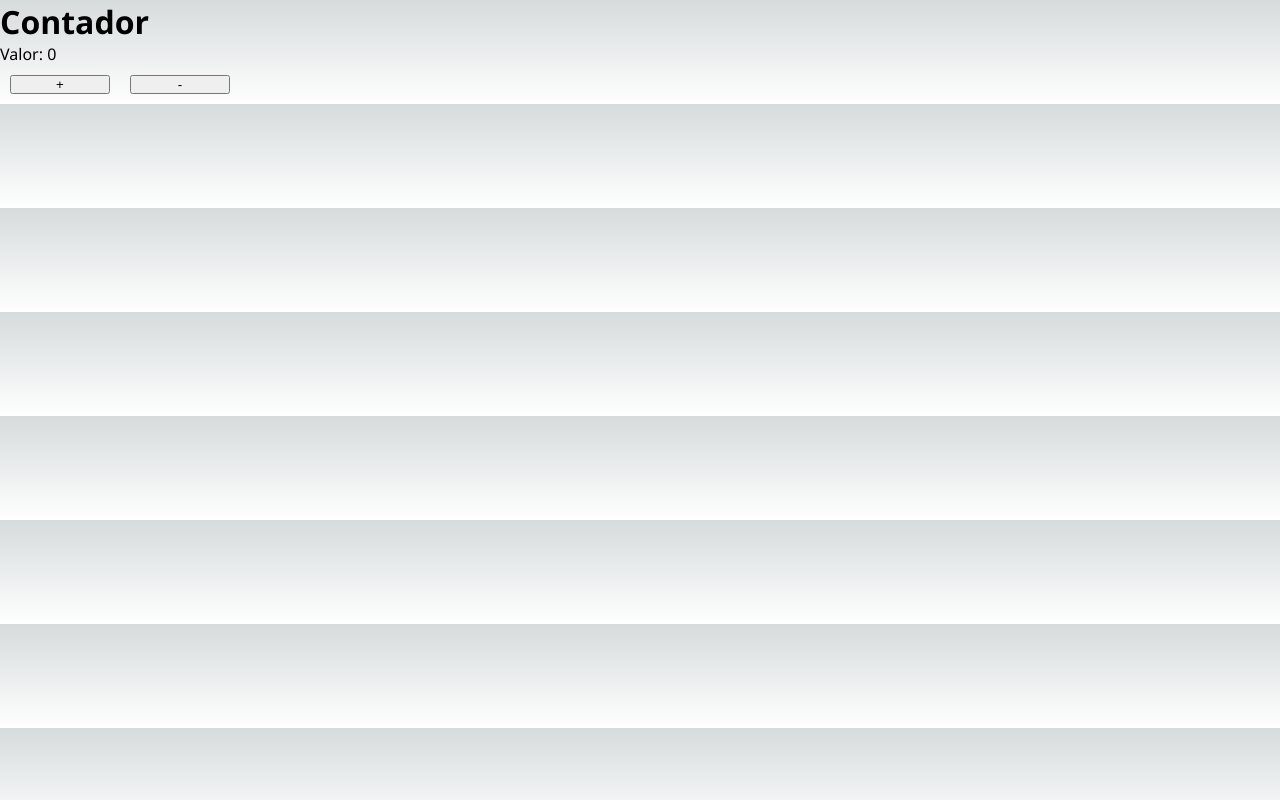
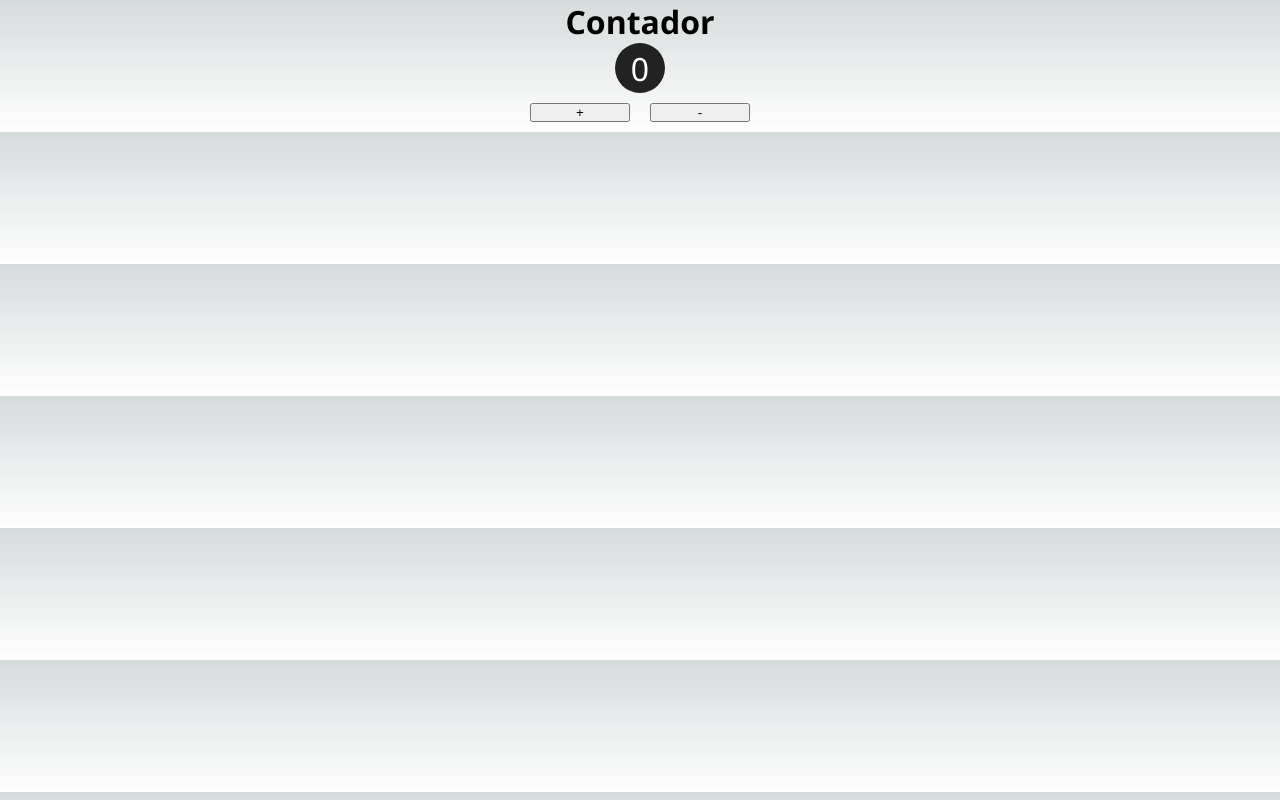
Before and after one commit to marcelolinck/exercicios-next, a Next.js app: page /estado/contador in a window 1280 px wide. Built offline with nearby package versions, Linux system fonts and the light colour scheme.

Commit message:
Finalizado componente Contador.

```diff
--- /dev/null
+++ b/components/ContadorDisplay.jsx
@@ -0,0 +1,20 @@
+export default function ContadorDisplay(props) {
+  return (
+    <div
+      style={{
+        display: "flex",
+        justifyContent: "center",
+        alignItems: "center",
+        height: "50px",
+        width: "50px",
+        borderRadius: "25px",
+        backgroundColor: "#222",
+        color: "#fff",
+        fontSize: "2rem",
+      }}
+
+    >
+      {props.numero}
+    </div>
+  );
+}
--- a/pages/estado/contador.jsx
+++ b/pages/estado/contador.jsx
@@ -1,4 +1,6 @@
 import {useState} from 'react'
+import ContadorDisplay from '@/components/ContadorDisplay'
+
 
 export default function contador(){
 
@@ -27,11 +29,20 @@
 
     const [numero, setNumero] = useState(0)
     return (
-        <div>
+        <div style={{
+            display: "flex",
+            justifyContent: "center",
+            flexDirection: "column",
+            alignItems: "center",
+
+        }}>
             <h1>Contador</h1>
-            <div>Valor: {numero}</div>
-            <button onClick={inc} style={botao}> + </button>
-            <button onClick={dec} style={botao}> - </button>
+            {/*<div>Valor: {numero}</div>*/}
+            <ContadorDisplay numero={numero}/>
+            <div>
+                <button onClick={inc} style={botao}> + </button>
+                <button onClick={dec} style={botao}> - </button>
+            </div>
         </div>
     )
 }
```
